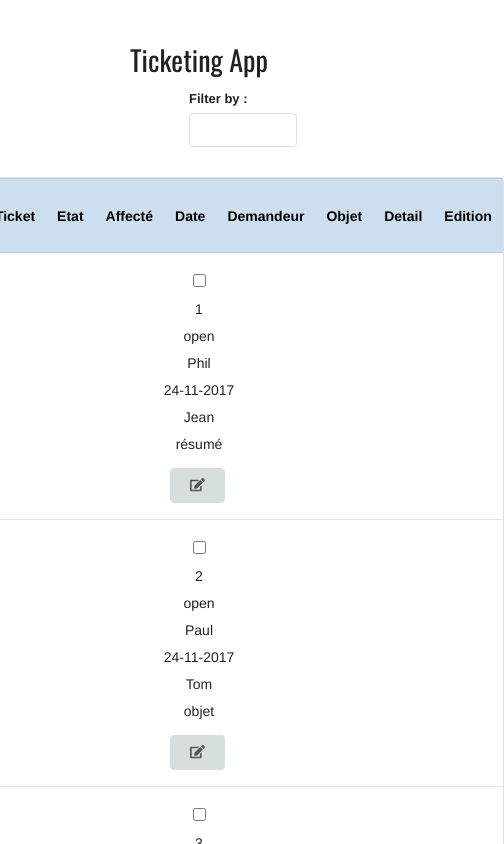
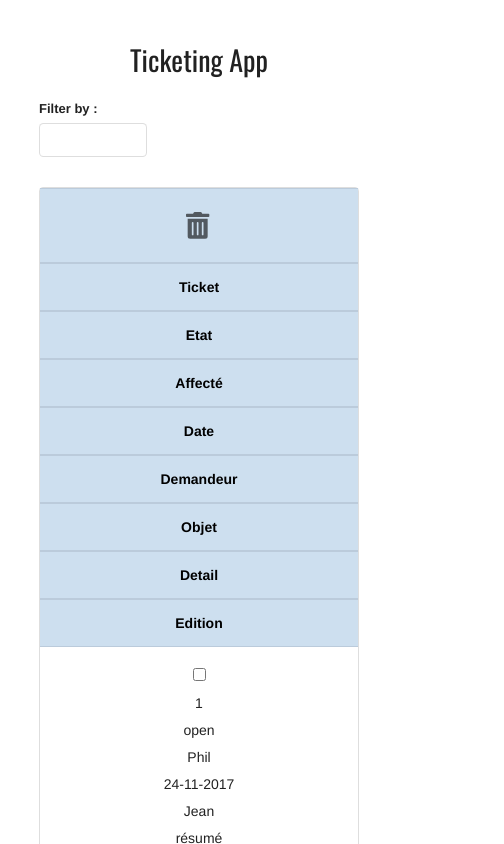
Before and after one commit to kells64000/Projet-vue, a Vue app: page / in a window 390 px wide. Shown: the top 844 px of the page, 504 px wide, since content can reach past the window. Built offline with nearby package versions, Linux system fonts and the light colour scheme.

Commit message:
responsive 1

```diff
--- a/src/assets/css/responsive.css
+++ b/src/assets/css/responsive.css
@@ -13,7 +13,8 @@
     padding: 0em;
   }
   table:not(.unstackable) thead {
-    display: block;
+    display: flex;
+    flex-direction: column;
   }
   table:not(.unstackable) tfoot {
     display: block;
@@ -43,4 +44,12 @@
     box-shadow: none !important;
   }
 
+  #leftsearch{
+    padding-left: 0 !important;
+    padding-top: 10px !important;
+  }
+
+  #righttsearch{
+    padding-top: 10px !important;
+  }
 }
```
